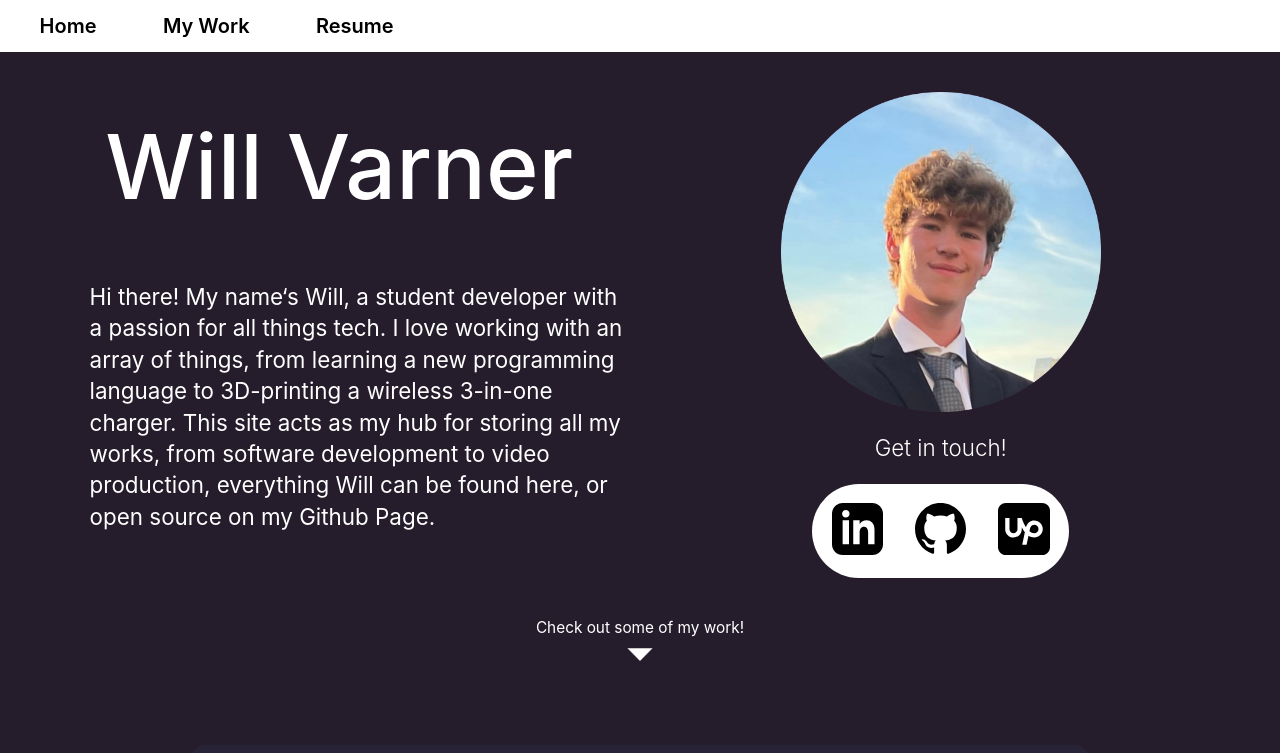
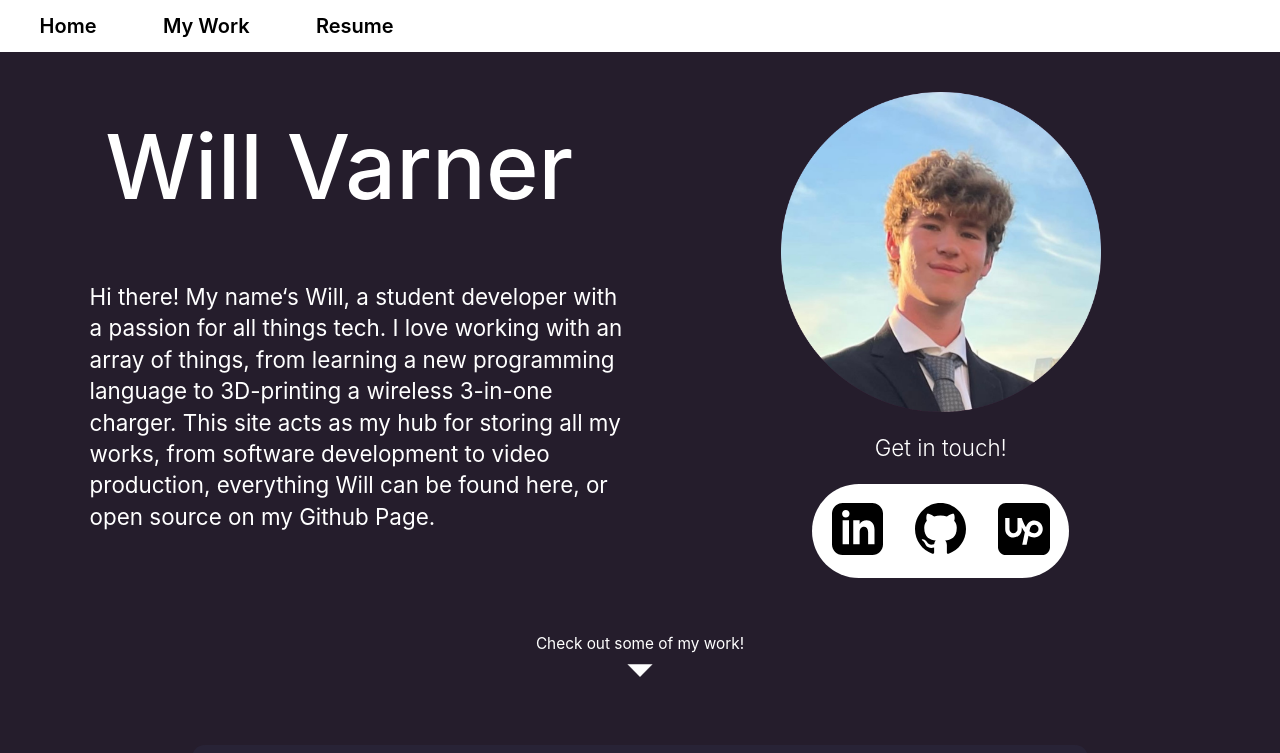
Before and after one commit to willv678/calicocactus.github.io, a Next.js app: page / in a window 1280 px wide. Shown: the top 753 px of the page. Built offline with nearby package versions, Linux system fonts and the light colour scheme.

Commit message:
padding fix

```diff
--- a/styles/Home.module.css
+++ b/styles/Home.module.css
@@ -97,8 +97,9 @@
 }
 
 .scrollDownBox{
-  padding-top: 5vh;
-  padding-bottom: 10vh;
+  padding-top: 7vh;
+  padding-bottom: 8vh;
+
 }
 .scrollDownText{
   padding-bottom: 1vh;
```
